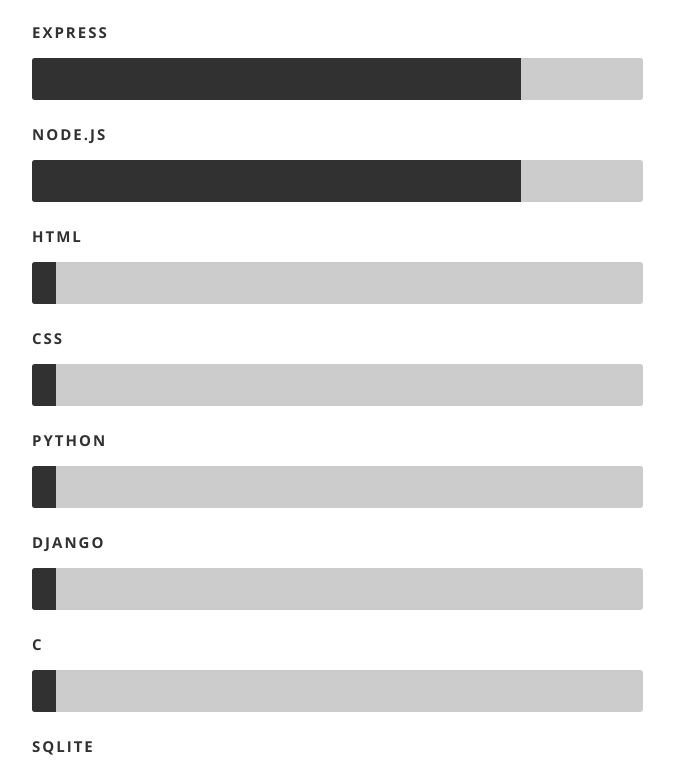
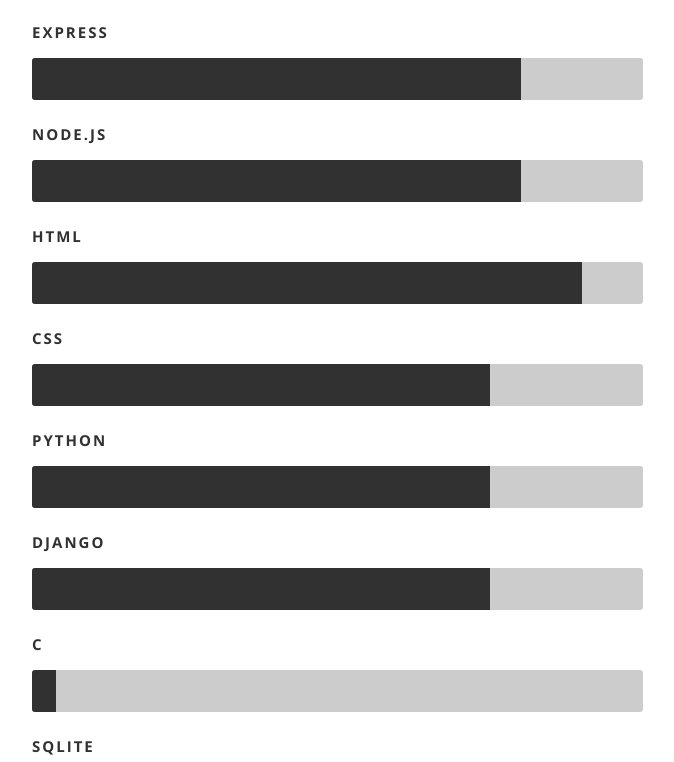
Before and after one commit to danteocualesjr/Portfolio-Site, a React (Create React App) app: page / in a window 1280 px wide. Shown: the part 3708-4470 px from the top of the page, without its empty margins (373-1047 px from the left). Built offline with nearby package versions, Linux system fonts and the light colour scheme.

Commit message:
Updated layout.css and Resume component.

```diff
--- a/public/css/layout.css
+++ b/public/css/layout.css
@@ -354,6 +354,26 @@
   	width: 80%;
   	-moz-animation: jquery 2s ease;
   	-webkit-animation: jquery 2s ease;
+}
+.html {
+  width: 90%;
+  -moz-animation: jquery 2s ease;
+  -webkit-animation: jquery 2s ease;
+}
+.css {
+  width: 75%;
+  -moz-animation: jquery 2s ease;
+  -webkit-animation: jquery 2s ease;
+}
+.python {
+  width: 75%;
+  -moz-animation: jquery 2s ease;
+  -webkit-animation: jquery 2s ease;
+}
+.django {
+  width: 75%;
+  -moz-animation: jquery 2s ease;
+  -webkit-animation: jquery 2s ease;
 }
 
 @-moz-keyframes photoshop {
--- a/src/Components/Resume/resume.js
+++ b/src/Components/Resume/resume.js
@@ -101,10 +101,10 @@
                         <li><span className="bar-expand mongodb" /><em>MongoDB</em></li>
                         <li><span className="bar-expand express" /><em>Express</em></li>
                         <li><span className="bar-expand nodejs" /><em>Node.js</em></li>
-                        <li><span className="bar-expand allskills" /><em>HTML</em></li>
-                        <li><span className="bar-expand allskills" /><em>CSS</em></li>
-                        <li><span className="bar-expand allskills" /><em>Python</em></li>
-                        <li><span className="bar-expand allskills" /><em>Django</em></li>
+                        <li><span className="bar-expand html" /><em>HTML</em></li>
+                        <li><span className="bar-expand css" /><em>CSS</em></li>
+                        <li><span className="bar-expand python" /><em>Python</em></li>
+                        <li><span className="bar-expand django" /><em>Django</em></li>
                         <li><span className="bar-expand allskills" /><em>C</em></li>
                         <li><span className="bar-expand allskills" /><em>SQLite</em></li>
                     </ul>
```
